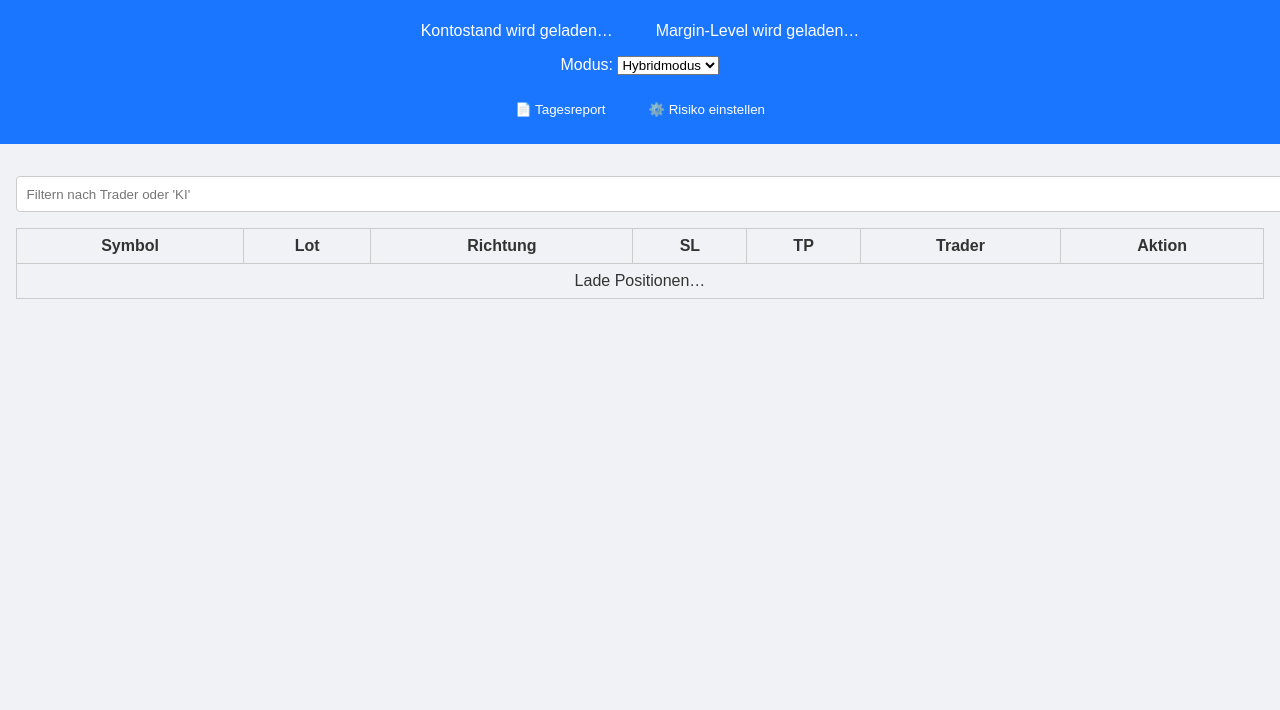
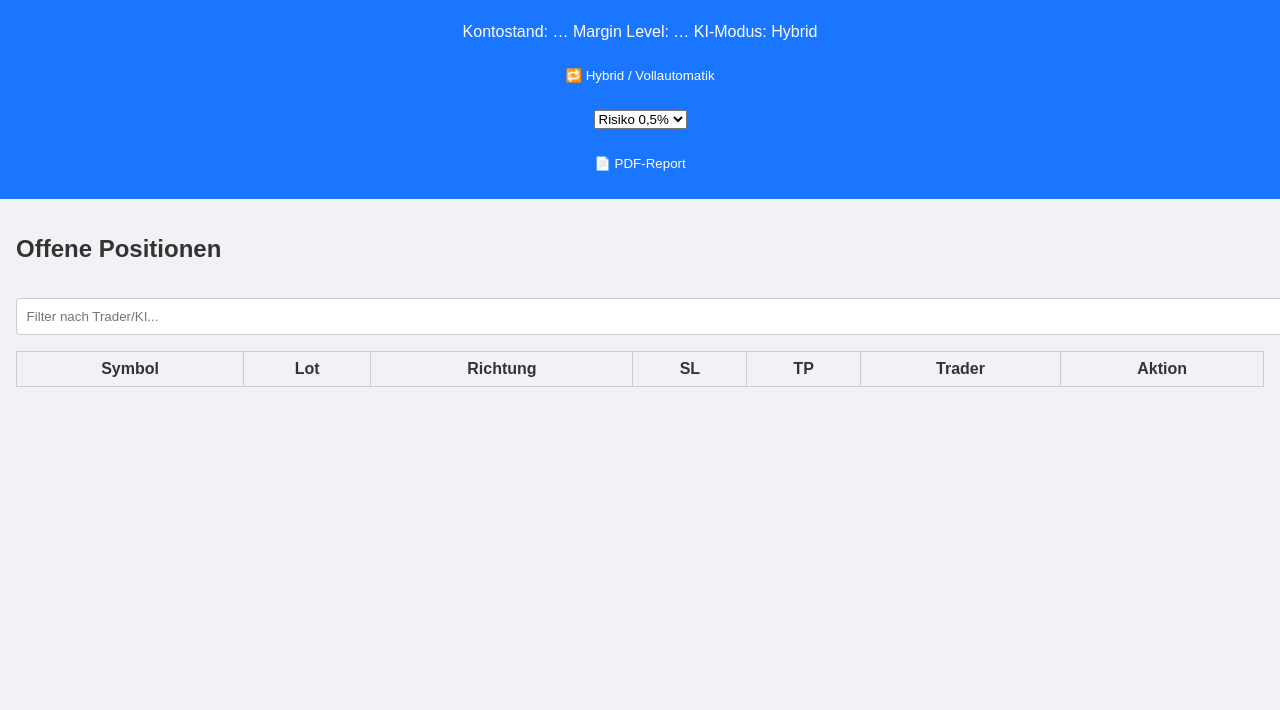
Before and after one commit to Martin140569/kiforme-webapp, a plain HTML site: page index.html in a window 1280 px wide. Shown: the part 90-800 px from the top of the page. Drawn offline with nearby package versions, Linux system fonts and the light colour scheme.

Commit message:
Update index.html

```diff
--- a/index.html
+++ b/index.html
@@ -8,45 +8,38 @@
 </head>
 <body>
   <header>
-    <h1>AvaTrade KI-Dashboard</h1>
-    <div id="account-info">
-      <span id="balance">Kontostand wird geladen…</span>
-      <span id="margin-level">Margin-Level wird geladen…</span>
+    <h1>📊 AvaTrade KI Dashboard</h1>
+    <div id="statusBar">
+      <span id="accountBalance">Kontostand: …</span>
+      <span id="marginLevel">Margin Level: …</span>
+      <span id="kiStatus">KI-Modus: Hybrid</span>
     </div>
-    <div id="mode-toggle">
-      <label for="modeSwitch">Modus:</label>
-      <select id="modeSwitch">
-        <option value="hybrid">Hybridmodus</option>
-        <option value="auto">Vollautomatik</option>
+    <button onclick="toggleKIStatus()">🔁 Hybrid / Vollautomatik</button>
+    <select id="riskLevel" onchange="setRiskLevel(this.value)">
+      <option value="0.1">Risiko 0,1%</option>
+      <option value="0.5" selected>Risiko 0,5%</option>
+      <option value="1">Risiko 1%</option>
+      <option value="2">Risiko 2%</option>
     </select>
-    </div>
-    <div>
-      <button onclick="downloadPDF()">📄 Tagesreport</button>
-      <button onclick="adjustRisk()">⚙️ Risiko einstellen</button>
-    </div>
+    <button onclick="generatePDF()">📄 PDF-Report</button>
   </header>
 
   <main>
-    <input type="text" id="filterInput" placeholder="Filtern nach Trader oder 'KI'" />
-    <table>
+    <section>
+      <h2>Offene Positionen</h2>
+      <input type="text" id="filterInput" oninput="filterTrades()" placeholder="Filter nach Trader/KI..."/>
+      <table id="tradeTable">
         <thead>
           <tr>
-          <th>Symbol</th>
-          <th>Lot</th>
-          <th>Richtung</th>
-          <th>SL</th>
-          <th>TP</th>
-          <th>Trader</th>
-          <th>Aktion</th>
+            <th>Symbol</th><th>Lot</th><th>Richtung</th><th>SL</th><th>TP</th><th>Trader</th><th>Aktion</th>
           </tr>
         </thead>
-      <tbody id="positions">
-        <tr><td colspan="7">Lade Positionen…</td></tr>
-      </tbody>
+        <tbody id="tradeRows"></tbody>
       </table>
+    </section>
   </main>
 
-  <script src="main.js"></script>
-  <script src="https://cdnjs.cloudflare.com/ajax/libs/jspdf/2.5.1/jspdf.umd.min.js"></script>
+  <script src="script.js"></script>
+  <script src="report-generator.js"></script>
 </body>
 </html>
```
Lines whose indentation alone changed are shown as unchanged.
